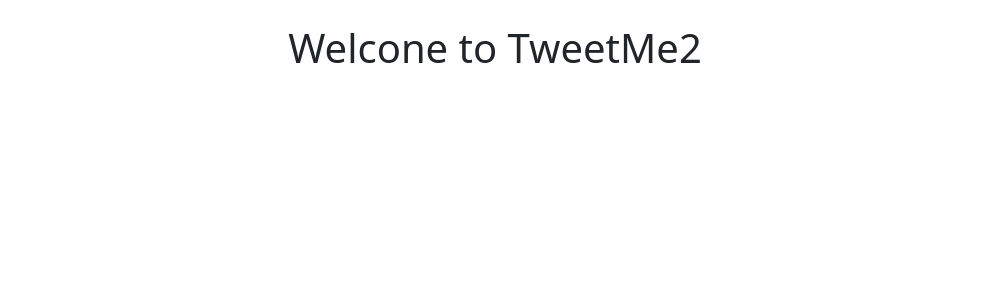
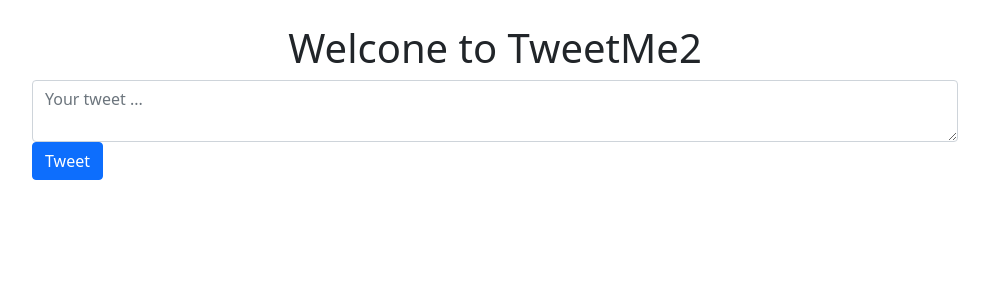
Before and after one commit to imvishvaraj/tweetme_clone, a Django app: page / in a window 1280 px wide. Shown: the part 56-356 px from the top of the page, without its empty margins (145-1134 px from the left). Run offline with Django 3.2, Linux system fonts and the light colour scheme; data that the repository does not hold is empty.

Commit message:
tweet form in main page and by handle

```diff
--- a/templates/pages/home.html
+++ b/templates/pages/home.html
@@ -9,6 +9,17 @@ this is amazing!!!!
 <div class="row text-center">
     <div class="col">
         <h1>Welcone to TweetMe2</h1>
+    </div>
+</div>
+
+<div class="row mb-3">
+    <div class="col-md-r mx-auto col-10">
+        <form class="form" method="POST" action="/create-tweet">
+            {% csrf_token %}
+            <input type="hidden" value="/" name="next" />
+            <textarea class="form-control" name="content" placeholder="Your tweet ..."></textarea>
+            <button type="submit" class="btn  btn-primary">Tweet</button>
+        </form>
     </div>
 </div>
 
--- a/tweets/views.py
+++ b/tweets/views.py
@@ -44,6 +44,7 @@ def tweet_list_view(request, *args, **kwargs):
 
 def tweet_create_view(request, *args, **kwargs):
     form = TweetForm(request.POST or None)
+    print("post data is: ", request.POST)
     if form.is_valid():
         obj = form.save(commit=False)
         # do other form related logic
```
